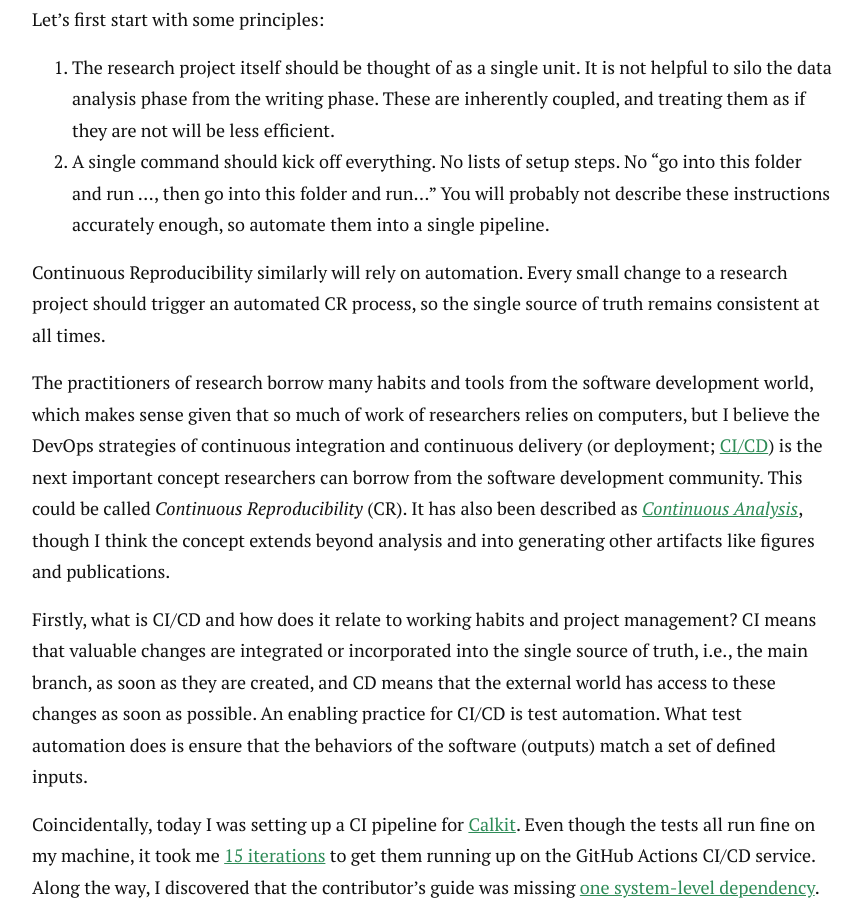
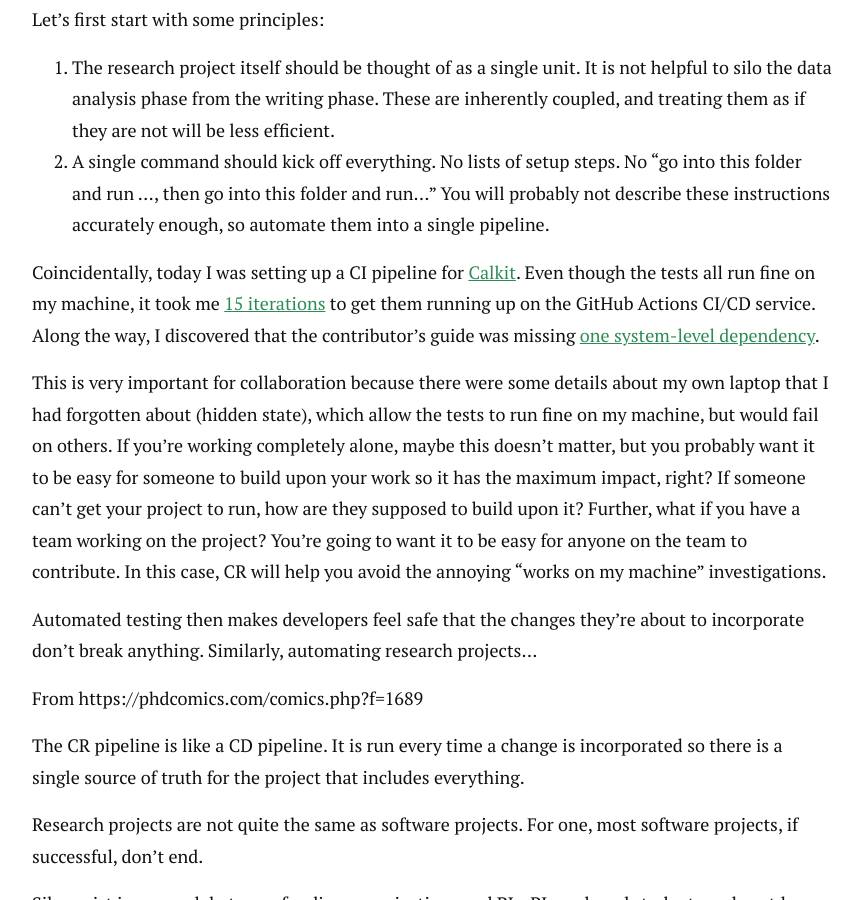
Before and after one commit to petebachant/petebachant.github.io, a Jekyll site: the page built from _posts/2025-02-28-continuous-reproducibility.md, in a window 1280 px wide and 900 px high, scrolled down 7392 px. Shown: the whole window, without its empty margins (208-1070 px from the left). Built offline with Jekyll 4.4.1, drawn with Linux system fonts in a browser that asks for light colours; nearby versions of some CDN libraries; comment, search, counter and statistics services are not loaded.

Commit message:
Delete some

```diff
--- a/_posts/2025-02-28-continuous-reproducibility.md
+++ b/_posts/2025-02-28-continuous-reproducibility.md
@@ -351,36 +351,6 @@ Let's first start with some principles:
    No "go into this folder and run ..., then go into this folder and run..."
    You will probably not describe these instructions accurately enough,
    so automate them into a single pipeline.
-
-Continuous Reproducibility similarly will rely on automation.
-Every small change to a research project should trigger an automated
-CR process, so the single source of truth remains consistent at all times.
-
-The practitioners of research borrow many habits
-and tools from the software development world,
-which makes sense given that so much of work of researchers relies on computers,
-but I believe the DevOps strategies of continuous integration
-and continuous delivery (or deployment;
-[CI/CD](https://en.wikipedia.org/wiki/CI/CD))
-is the next important
-concept researchers can borrow from the software development community.
-This could be called _Continuous Reproducibility_ (CR).
-It has also been described as
-[_Continuous Analysis_](https://arxiv.org/abs/2411.02283),
-though I think the concept extends beyond analysis and into
-generating other artifacts like figures and publications.
-
-Firstly,
-what is CI/CD and how does it relate to working habits and project
-management?
-CI means that valuable changes are integrated or incorporated into the
-single source of truth, i.e., the main branch, as soon as they
-are created,
-and CD means that the external world has access to these changes as
-soon as possible.
-An enabling practice for CI/CD is test automation.
-What test automation does is ensure that the behaviors of the
-software (outputs) match a set of defined inputs.
 
 Coincidentally,
 today I was setting up a CI pipeline for
```
